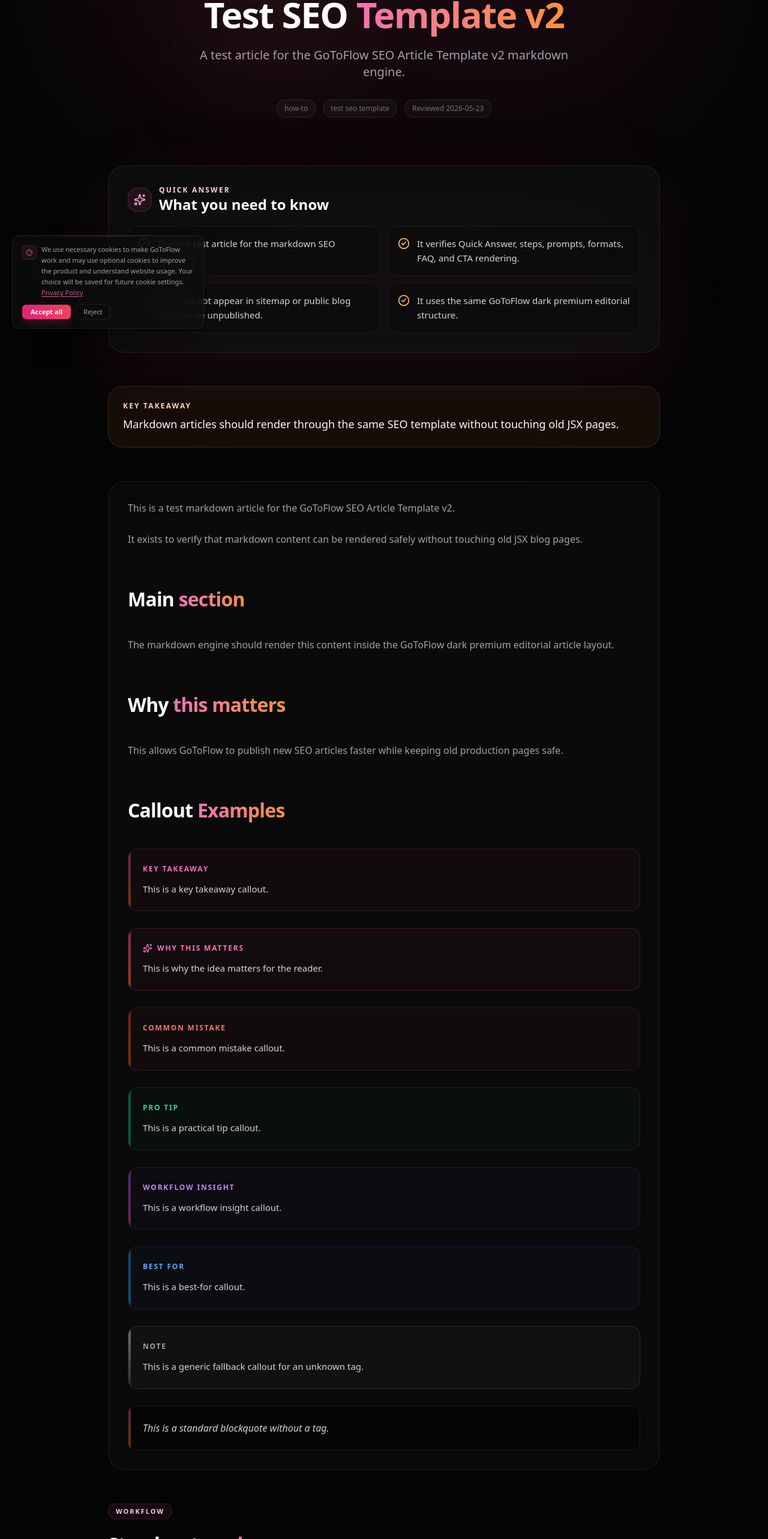
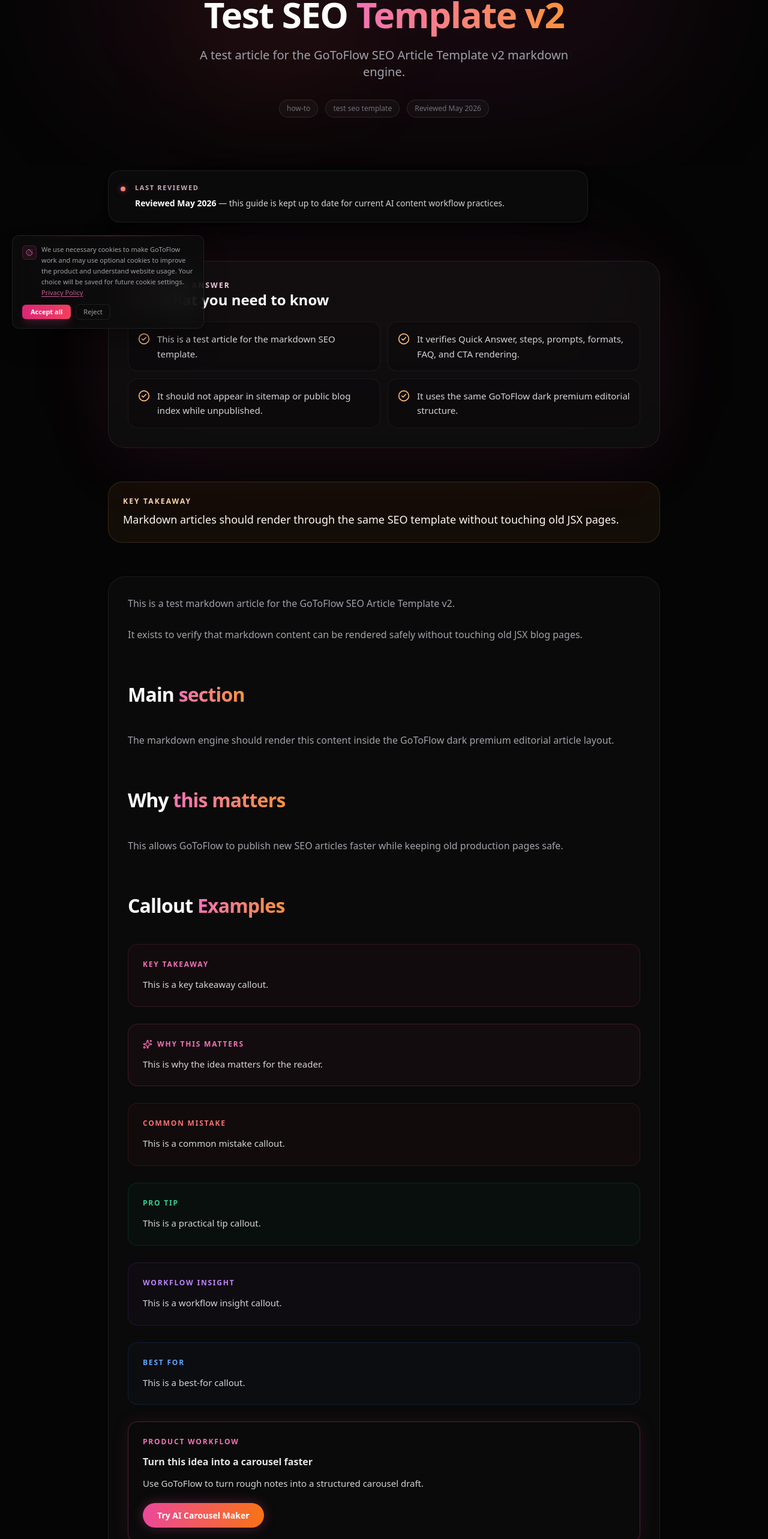
Before and after one commit to matteimikeska49-bot/gtf, a React (Vite) app: page /blog/test-seo-template-v2 in a window 1280 px wide. Shown: the part 232-2798 px from the top of the page at 60% size. Built offline with nearby package versions, Linux system fonts and the light colour scheme.

Commit message:
Add article freshness and contextual CTA blocks

```diff
--- a/src/components/blog/templates/MarkdownSeoArticleTemplateV2.jsx
+++ b/src/components/blog/templates/MarkdownSeoArticleTemplateV2.jsx
@@ -4,6 +4,33 @@ import { ArrowRight, CheckCircle2, ChevronDown, ChevronRight, ExternalLink, Laye
 import { getAppUrlWithRef } from '../../../utils/url';
 
 const CTA_URL = 'https://app.gotoflow.io';
+
+const formatMonthYear = (dateString) => {
+  if (!dateString) return null;
+  try {
+    const date = new Date(dateString);
+    if (isNaN(date.getTime())) return null;
+    return date.toLocaleDateString('en-US', { month: 'long', year: 'numeric' });
+  } catch (e) {
+    return null;
+  }
+};
+
+const getArticleFreshnessMeta = (article) => {
+  if (article.lastReviewed) {
+    const formatted = formatMonthYear(article.lastReviewed);
+    return formatted ? { source: "lastReviewed", label: "Reviewed", blockLabel: "LAST REVIEWED", formattedDate: formatted, displayText: `Reviewed ${formatted}` } : null;
+  }
+  if (article.updatedAt) {
+    const formatted = formatMonthYear(article.updatedAt);
+    return formatted ? { source: "updatedAt", label: "Updated", blockLabel: "UPDATED", formattedDate: formatted, displayText: `Updated ${formatted}` } : null;
+  }
+  if (article.createdAt) {
+    const formatted = formatMonthYear(article.createdAt);
+    return formatted ? { source: "createdAt", label: "Published", blockLabel: "PUBLISHED", formattedDate: formatted, displayText: `Published ${formatted}` } : null;
+  }
+  return null;
+};
 
 const isExternalHref = (href) => /^https?:\/\//.test(href);
 
@@ -21,7 +48,7 @@ const ArticleLink = ({ href, className, children }) => {
   );
 };
 
-const parseInlineMarkdown = (text) => {
+const parseInlineMarkdown = (text, context = 'normal') => {
   const parts = [];
   const pattern = /(\*\*[^*]+\*\*|`[^`]+`|\[[^\]]+\]\([^)]+\))/g;
   let lastIndex = 0;
@@ -38,8 +65,12 @@ const parseInlineMarkdown = (text) => {
     } else {
       const linkMatch = token.match(/^\[([^\]]+)\]\(([^)]+)\)$/);
       if (linkMatch) {
+        let linkClass = "text-pink-300 underline decoration-pink-300/30 underline-offset-4 transition-colors hover:text-orange-200 hover:decoration-orange-200/50";
+        if (context === 'related') {
+          linkClass = "text-purple-300 font-semibold underline decoration-purple-300/30 underline-offset-4 transition-colors hover:text-purple-200";
+        }
         parts.push(
-          <ArticleLink key={parts.length} href={linkMatch[2]} className="text-pink-300 underline decoration-pink-300/30 underline-offset-4 transition-colors hover:text-orange-200 hover:decoration-orange-200/50">
+          <ArticleLink key={parts.length} href={linkMatch[2]} className={linkClass}>
             {linkMatch[1]}
           </ArticleLink>
         );
@@ -98,13 +129,18 @@ const parseMarkdownBlocks = (markdown) => {
       const calloutMatch = fullText.match(/^\[!([a-zA-Z0-9-]+)\]\s*(.*)$/i);
 
       if (calloutMatch) {
+        const calloutLines = [...quote];
+        calloutLines[0] = calloutLines[0].replace(/^\[!([a-zA-Z0-9-]+)\]\s*/i, '');
+        if (!calloutLines[0]) calloutLines.shift();
+
         blocks.push({
           type: 'callout',
           calloutType: calloutMatch[1].toLowerCase(),
-          text: calloutMatch[2]
+          text: calloutMatch[2],
+          lines: calloutLines
         });
       } else {
-        blocks.push({ type: 'quote', text: fullText });
+        blocks.push({ type: 'quote', text: fullText, lines: quote });
       }
       continue;
     }
@@ -147,6 +183,30 @@ const parseMarkdownBlocks = (markdown) => {
   }
 
   return blocks;
+};
+
+const parseCalloutContent = (lines) => {
+  if (!lines || lines.length === 0) return { title: null, bodyLines: [], actionLink: null };
+
+  let title = null;
+  let actionLink = null;
+  let bodyLines = [...lines];
+
+  if (bodyLines.length > 0 && bodyLines[0].startsWith('**') && bodyLines[0].endsWith('**')) {
+    title = bodyLines[0];
+    bodyLines.shift();
+  }
+
+  if (bodyLines.length > 0) {
+    const lastLine = bodyLines[bodyLines.length - 1].trim();
+    const linkMatch = lastLine.match(/^\[([^\]]+)\]\(([^)]+)\)$/);
+    if (linkMatch) {
+      actionLink = { label: linkMatch[1], href: linkMatch[2] };
+      bodyLines.pop();
+    }
+  }
+
+  return { title, bodyLines, actionLink };
 };
 
 const MarkdownBody = ({ markdown, title }) => {
@@ -262,6 +322,20 @@ const MarkdownBody = ({ markdown, title }) => {
               borderClass = 'border-blue-500/15';
               gradientLine = 'from-blue-500/40 to-cyan-500/40';
               break;
+            case 'product':
+              badgeText = 'PRODUCT WORKFLOW';
+              badgeColor = 'text-pink-400';
+              bgClass = 'bg-[#0a0a0a]';
+              borderClass = 'border-pink-500/30 shadow-[0_0_30px_rgba(236,72,153,0.1)]';
+              gradientLine = 'from-pink-500/80 to-orange-500/80 w-1.5';
+              break;
+            case 'related':
+              badgeText = 'READ NEXT';
+              badgeColor = 'text-purple-300';
+              bgClass = 'bg-[#080808]';
+              borderClass = 'border-purple-500/20';
+              gradientLine = 'from-purple-500/40 to-indigo-500/40';
+              break;
             default:
               badgeText = 'Note';
               badgeColor = 'text-zinc-400';
@@ -271,16 +345,56 @@ const MarkdownBody = ({ markdown, title }) => {
               break;
           }
 
+          let content = null;
+          if (block.calloutType === 'product' || block.calloutType === 'related') {
+            content = parseCalloutContent(block.lines);
+          }
+
           return (
-            <div key={index} className={`my-8 rounded-2xl border ${borderClass} ${bgClass} p-5 md:p-6 relative overflow-hidden shadow-sm`}>
-              <div className={`absolute left-0 top-0 bottom-0 w-1 bg-gradient-to-b ${gradientLine}`} />
+            <div key={index} className={`my-8 rounded-2xl border ${borderClass} ${bgClass} p-5 md:p-6 relative overflow-hidden`}>
+              <div className={`absolute left-0 top-0 bottom-0 ${gradientLine.includes('w-') ? gradientLine : `w-1 ${gradientLine}`}`} />
               <div className="flex items-center gap-2 mb-3">
                 {icon}
                 <span className={`text-[12px] font-bold uppercase tracking-[0.15em] ${badgeColor}`}>{badgeText}</span>
               </div>
+              {content ? (
+                <div className="flex flex-col gap-3">
+                  {content.title && (
+                    <strong className="font-semibold text-zinc-200">
+                      {parseInlineMarkdown(content.title.replace(/\*\*/g, ''))}
+                    </strong>
+                  )}
+                  <div className="text-[15px] leading-[1.65] text-zinc-300 space-y-2">
+                    {content.bodyLines.map((line, i) => (
+                      <p key={i}>{parseInlineMarkdown(line, block.calloutType)}</p>
+                    ))}
+                  </div>
+                  {content.actionLink && block.calloutType === 'product' && (
+                    <div className="mt-2">
+                      <ArticleLink
+                        href={content.actionLink.href}
+                        className="inline-block rounded-full bg-gradient-to-r from-pink-500 to-orange-500 px-6 py-2.5 text-[14px] font-bold text-white shadow-[0_0_20px_rgba(236,72,153,0.3)] transition-transform hover:scale-105 active:scale-[0.98]"
+                      >
+                        {content.actionLink.label}
+                      </ArticleLink>
+                    </div>
+                  )}
+                  {content.actionLink && block.calloutType === 'related' && (
+                    <div className="mt-1">
+                      <ArticleLink
+                        href={content.actionLink.href}
+                        className="text-purple-300 font-semibold underline decoration-purple-300/30 underline-offset-4 transition-colors hover:text-purple-200"
+                      >
+                        {content.actionLink.label}
+                      </ArticleLink>
+                    </div>
+                  )}
+                </div>
+              ) : (
                 <p className="text-[15px] leading-[1.65] text-zinc-300">
-                {parseInlineMarkdown(block.text)}
+                  {parseInlineMarkdown(block.text, block.calloutType)}
                 </p>
+              )}
             </div>
           );
         }
@@ -615,7 +729,9 @@ const FinalCta = ({ cta }) => {
   );
 };
 
-const ArticleHero = ({ article }) => (
+const ArticleHero = ({ article }) => {
+  const freshness = getArticleFreshnessMeta(article);
+  return (
     <section className="relative overflow-hidden bg-[#050505] px-4 pb-12 pt-28 sm:px-6 md:pb-20">
       <div className="pointer-events-none absolute left-1/2 top-0 h-[420px] w-full max-w-5xl -translate-x-1/2 rounded-full bg-pink-500/[0.08] blur-[120px]" />
       <div className="pointer-events-none absolute left-1/4 top-28 h-[280px] w-[280px] rounded-full bg-orange-500/[0.06] blur-[100px]" />
@@ -644,18 +760,41 @@ const ArticleHero = ({ article }) => (
         <div className="mt-8 flex flex-wrap items-center justify-center gap-3 text-xs font-medium text-zinc-500">
           <span className="rounded-full border border-white/10 bg-white/[0.03] px-3 py-1.5">{article.articleType}</span>
           <span className="rounded-full border border-white/10 bg-white/[0.03] px-3 py-1.5">{article.primaryKeyword}</span>
-        {article.lastReviewed && <span className="rounded-full border border-white/10 bg-white/[0.03] px-3 py-1.5">Reviewed {article.lastReviewed}</span>}
+          {freshness && (
+            <span className="rounded-full border border-white/10 bg-white/[0.03] px-3 py-1.5">
+              {freshness.displayText}
+            </span>
+          )}
         </div>
       </div>
     </section>
   );
+};
+
+const ArticleFreshnessBlock = ({ article }) => {
+  const freshness = getArticleFreshnessMeta(article);
+  if (!freshness) return null;
+
+  return (
+    <div className="mb-2 -mt-4 flex items-start gap-4 rounded-[20px] border border-white/[0.08] bg-[#0a0a0a] p-5 shadow-lg max-w-[800px]">
+      <div className="mt-1.5 w-2 h-2 shrink-0 rounded-full bg-gradient-to-r from-pink-400 to-orange-400 shadow-[0_0_8px_rgba(236,72,153,0.6)]" />
+      <div>
+        <p className="text-[11px] font-bold uppercase tracking-[0.15em] text-pink-200/80 mb-1.5">{freshness.blockLabel}</p>
+        <p className="text-[14px] leading-relaxed text-zinc-300">
+          <strong className="text-white font-semibold">{freshness.displayText}</strong> — this guide is kept up to date for current AI content workflow practices.
+        </p>
+      </div>
+    </div>
+  );
+};
 
 export const MarkdownSeoArticleTemplateV2 = ({ article }) => (
   <>
     <ArticleHero article={article} />
     <main className="relative bg-[#050505] px-4 pb-20 sm:px-6 md:pb-28">
       <div className="pointer-events-none absolute inset-x-0 top-20 mx-auto h-[520px] max-w-5xl rounded-full bg-gradient-to-b from-pink-500/[0.035] to-transparent blur-3xl" />
-      <div className="relative z-10 mx-auto flex w-full max-w-[920px] flex-col gap-14 md:gap-18">
+      <div className="relative z-10 mx-auto flex w-full max-w-[920px] flex-col gap-14 md:gap-18 pt-6">
+        <ArticleFreshnessBlock article={article} />
         <QuickAnswer items={article.quickAnswer} title={article.quickAnswerTitle} />
         <KeyTakeaway text={article.keyTakeaway} />
         {article.body && (
--- a/src/content/blog/articles/test-seo-template-v2.md
+++ b/src/content/blog/articles/test-seo-template-v2.md
@@ -95,6 +95,15 @@ This allows GoToFlow to publish new SEO articles faster while keeping old produc
 > [!bestfor]
 > This is a best-for callout.
 
+> [!product]
+> **Turn this idea into a carousel faster**
+> Use GoToFlow to turn rough notes into a structured carousel draft.
+> [Try AI Carousel Maker](/ai-carousel-maker)
+
+> [!related]
+> **Read next**
+> Learn the full workflow here: [How to make a LinkedIn carousel with AI](/blog/how-to-make-linkedin-carousel-with-ai)
+
 > [!unknown-tag]
 > This is a generic fallback callout for an unknown tag.
 
```
Also changed, not shown: scripts/check-blog-publishing.mjs (+83 -7 lines), src/content/blog/articles/linkedin-carousel-prompts.md (+9 -0 lines), 37 other files (tests, documents, lock files or other folders). Lines whose indentation alone changed are shown as unchanged.
